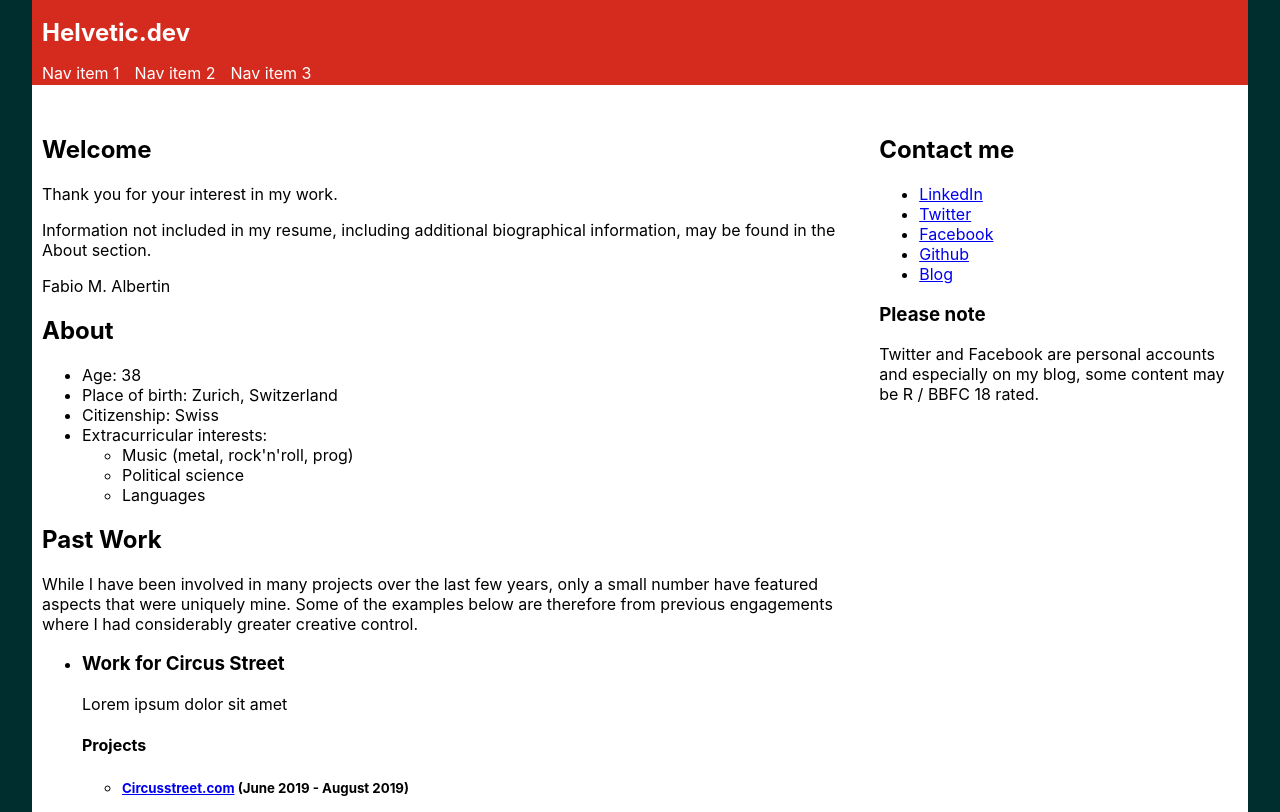
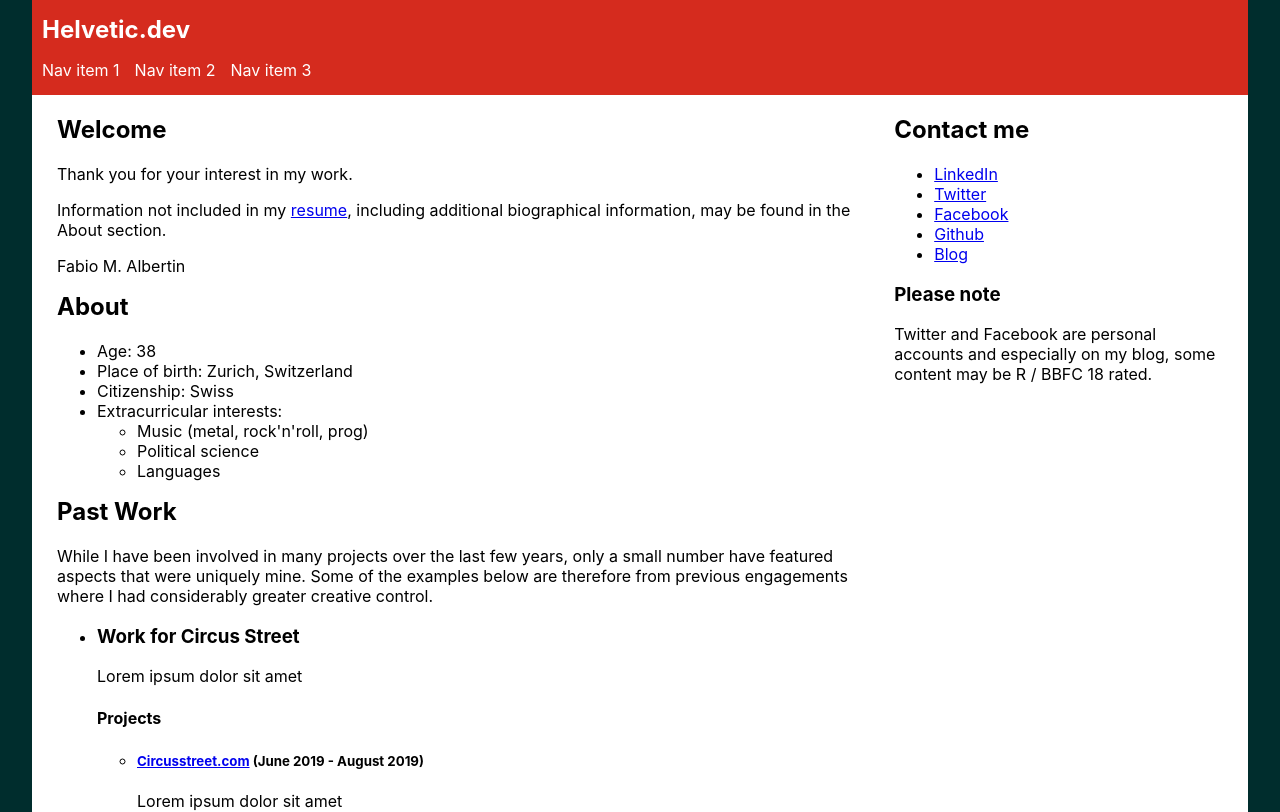
Before and after one commit to sengeezer/helvetic-dev, a React (Create React App) app: page / in a window 1280 px wide. Shown: the top 812 px of the page. Built offline with nearby package versions, Linux system fonts and the light colour scheme.

Commit message:
Added more styling

```diff
--- a/src/components/App.scss
+++ b/src/components/App.scss
@@ -22,12 +22,13 @@ body {
 
   header {
     background-color: #d52b1e;
-    padding: 2px 10px;
+    padding: 15px 10px;
     margin: 0;
 
     h1 {
       font-size: 1.5em;
       color: #fff;
+      margin-top: 0;
     }
 
     nav {
@@ -62,7 +63,8 @@ body {
     padding: 10px;
 
     section {
-      margin: 20px 0;
+      margin: 0;
+      padding: 10px 0;
       float: left;
 
       &:nth-of-type(1) {
@@ -71,6 +73,17 @@ body {
 
       &:nth-of-type(2) {
         width: 30%;
+      }
+
+      h2 {
+        margin-top: 0;
+      }
+
+      .intro,
+      .about,
+      .pastWork,
+      .contact {
+        padding: 0 15px;
       }
     }
   }
--- a/src/components/Intro.js
+++ b/src/components/Intro.js
@@ -5,8 +5,9 @@ const Intro = () => (
     <h2>Welcome</h2>
     <p>Thank you for your interest in my work.</p>
     <p>
-      Information not included in my resume,
-      including additional biographical information, may be found in
+      Information not included in my&nbsp;
+      <a href="/resume.pdf">resume</a>
+      , including additional biographical information, may be found in
       the About section.
     </p>
     <p>Fabio M. Albertin</p>
```
